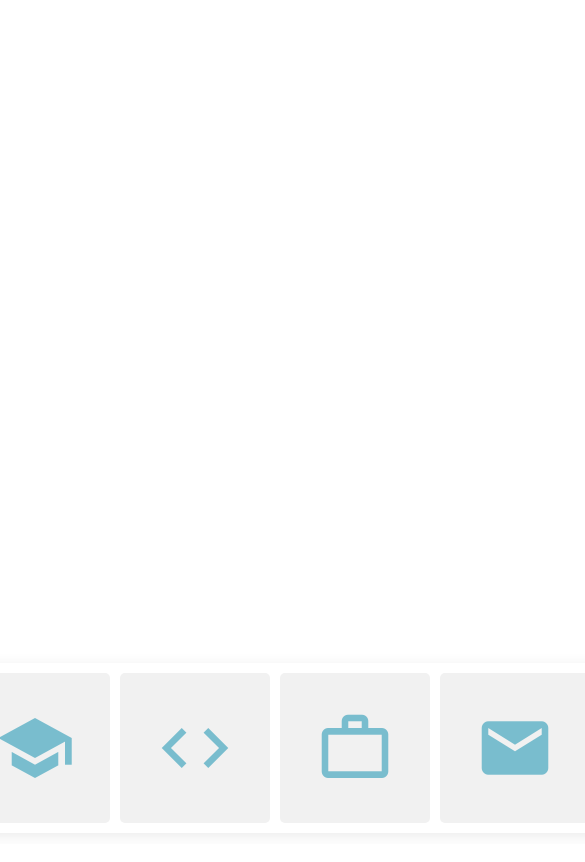
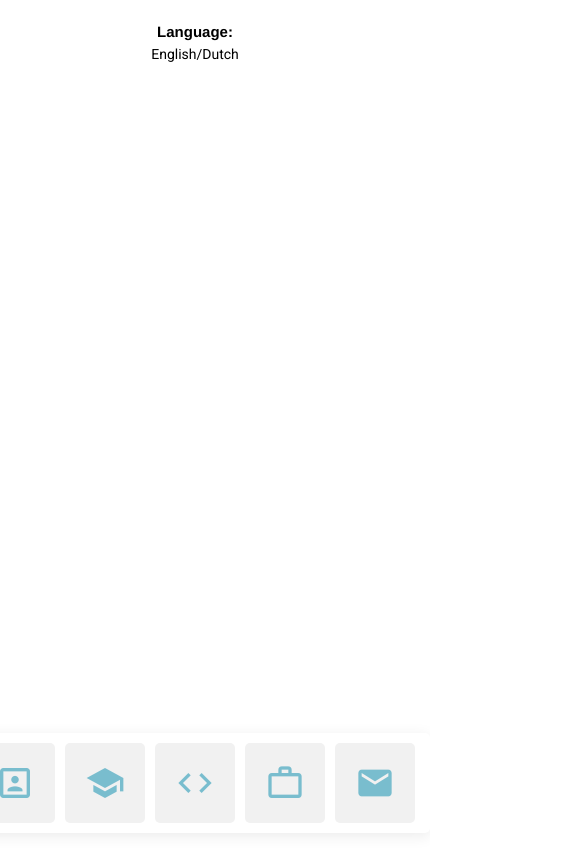
Before and after one commit to Bartan89/windows, an Angular app: page / in a window 390 px wide. Shown: the whole page, 585 px wide, since content can reach past the window. Built offline with nearby package versions, Linux system fonts and the light colour scheme.

Commit message:
more mobile friendly

```diff
--- a/src/app/app.component.html
+++ b/src/app/app.component.html
@@ -1 +1,2 @@
+<app-language></app-language>
 <app-dock></app-dock>
--- a/src/app/app.module.ts
+++ b/src/app/app.module.ts
@@ -7,13 +7,15 @@ import { DockComponent } from './components/dock/dock.component';
 import { DockItemComponent } from './components/dock-item/dock-item.component';
 import { ProgramComponent } from './components/program/program.component';
 import { MatIconModule } from "@angular/material/icon";
+import { LanguageComponent } from './components/language/language.component';
 
 @NgModule({
   declarations: [
     AppComponent,
     DockComponent,
     DockItemComponent,
-    ProgramComponent
+    ProgramComponent,
+    LanguageComponent
   ],
   imports: [
     BrowserModule,
--- a/src/app/components/dock-item/dock-item.component.scss
+++ b/src/app/components/dock-item/dock-item.component.scss
@@ -1,7 +1,5 @@
 .dockItem {
   margin: 0px 5px;
-  height: 150px;
-  width: 150px;
   background-color: rgb(241, 241, 241);
   border-radius: 5px;
   display: flex;
@@ -21,12 +19,21 @@
 
 .icon{
   color: rgb(121, 189, 206);
-  width: 80px;
-  height: 80px;
+  width: 60px;
+  height: 60px;
   margin: auto;
-  font-size: 80px;
+  font-size: 60px;
   display: inline;
   padding: 35px;
+}
+
+@media screen and (max-width: 992px) {
+  .icon{
+    width: 40px;
+    height: 40px;
+    font-size: 40px;
+    padding: 20px;
+  }
 }
 
 .icon:hover{
--- a/src/app/components/dock/dock.component.scss
+++ b/src/app/components/dock/dock.component.scss
@@ -1,8 +1,8 @@
 .dockbar {
   margin: 10px;
   padding: 10px;
-  width: 800px;
-  height: 150px;
+  max-width: 800px;
+  max-height: 150px;
   background-color: rgb(255, 255, 255);
   opacity: 1;
   border-radius: 5px;
@@ -13,7 +13,7 @@
 
 .dockContainer {
   bottom: 1px;
-  width: 100%;
+  width: 100vw;
   position: absolute;
   margin: auto;
   padding: auto;
--- /dev/null
+++ b/src/app/components/language/language.component.html
@@ -0,0 +1,8 @@
+<div class="languagePicker">
+  <h4>Language:</h4>
+  <div>
+    <span class="English">English</span>
+    <span>/</span>
+    <span class="Ducth">Dutch</span>
+  </div>
+</div>
--- /dev/null
+++ b/src/app/components/language/language.component.scss
@@ -0,0 +1,19 @@
+.languagePicker {
+  margin: 20px;
+  display: flex;
+  flex-direction: column;
+  align-items: center;
+  justify-items: center;
+}
+
+h4 {
+  margin: 0px;
+  font-family: Helvetica, Arial, sans-serif;
+  font-weight: bold;
+  display: flex;
+  position: relative;
+}
+
+.span {
+  background-color: black;
+}
--- /dev/null
+++ b/src/app/components/language/language.component.ts
@@ -0,0 +1,15 @@
+import { Component, OnInit } from '@angular/core';
+
+@Component({
+  selector: 'app-language',
+  templateUrl: './language.component.html',
+  styleUrls: ['./language.component.scss']
+})
+export class LanguageComponent implements OnInit {
+
+  constructor() { }
+
+  ngOnInit(): void {
+  }
+
+}
--- a/src/app/components/program/program.component.html
+++ b/src/app/components/program/program.component.html
@@ -8,10 +8,15 @@
       src="https://media-exp1.licdn.com/dms/image/C4E03AQF_LLZ5JtGUFA/profile-displayphoto-shrink_200_200/0/1600797546565?e=1636588800&v=beta&t=BLfB6nwqvgl3TsH1yVDdaPfHYFuTpTWmCi44rDwVcag"
       alt="">
     <h2>My name is Bart Kuijper.</h2>
+    <p>Nice to make your digital acquaintance</p>
   </div>
 
   <div *ngIf="metaData.id === 1" class="content">
-    <h2>SECOND</h2>
+    <h2>Education:</h2>
+    <ul>
+      <li>Uppsala University</li>
+      <li>Digital media in society</li>
+    </ul>
   </div>
 
   <div *ngIf="metaData.id === 2" class="content">
--- a/src/app/components/program/program.component.scss
+++ b/src/app/components/program/program.component.scss
@@ -3,6 +3,7 @@
   border-radius: 10px;
   position: absolute;
   overflow: auto;
+  opacity: 0.95;
 }
 
 @keyframes scale {
@@ -13,14 +14,14 @@
 
   100% {
     width: 400px;
-    height: 800px;
+    height: 600px;
   }
 }
 
 @keyframes close {
   0% {
     width: 400px;
-    height: 800px;
+    height: 600px;
   }
 
   100% {
```
Also changed, not shown: 1 other file (tests, documents, lock files or other folders).
